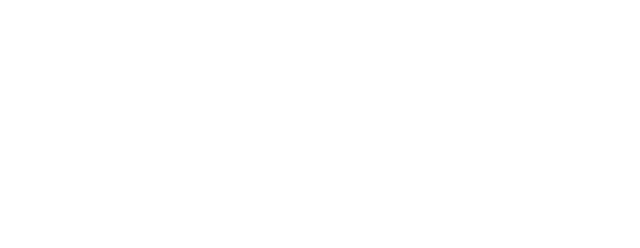
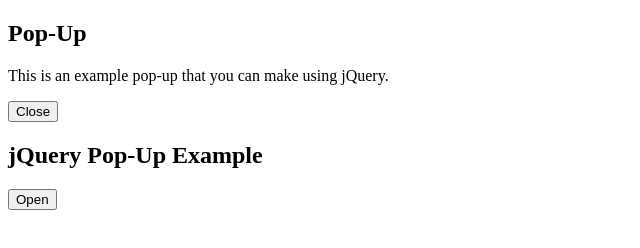
Before and after one commit to reynazuno/jQuery_Modal_Popout, a plain HTML site: page index.html in a window 1280 px wide. Shown: the whole page, without its empty margins (0-640 px from the left). Drawn offline with Linux system fonts and the light colour scheme.

Commit message:
html info

```diff
--- a/index.html
+++ b/index.html
@@ -3,9 +3,23 @@
 <head>
     <meta charset="UTF-8">
     <meta name="viewport" content="width=device-width, initial-scale=1.0">
-    <title>Document</title>
+    <title>jQuery Modal popout window</title>
 </head>
 <body>
 
+    <div class="popup-overlay">
+
+         <div class="popup-content">
+            <h2>Pop-Up</h2>
+            <p> This is an example pop-up that you can make using jQuery.</p>
+
+            <button class="close">Close</button>
+        </div>
+    </div>
+
+        <h2>jQuery Pop-Up Example</h2>
+
+        <button class="open">Open</button>
+
 </body>
 </html>
```
